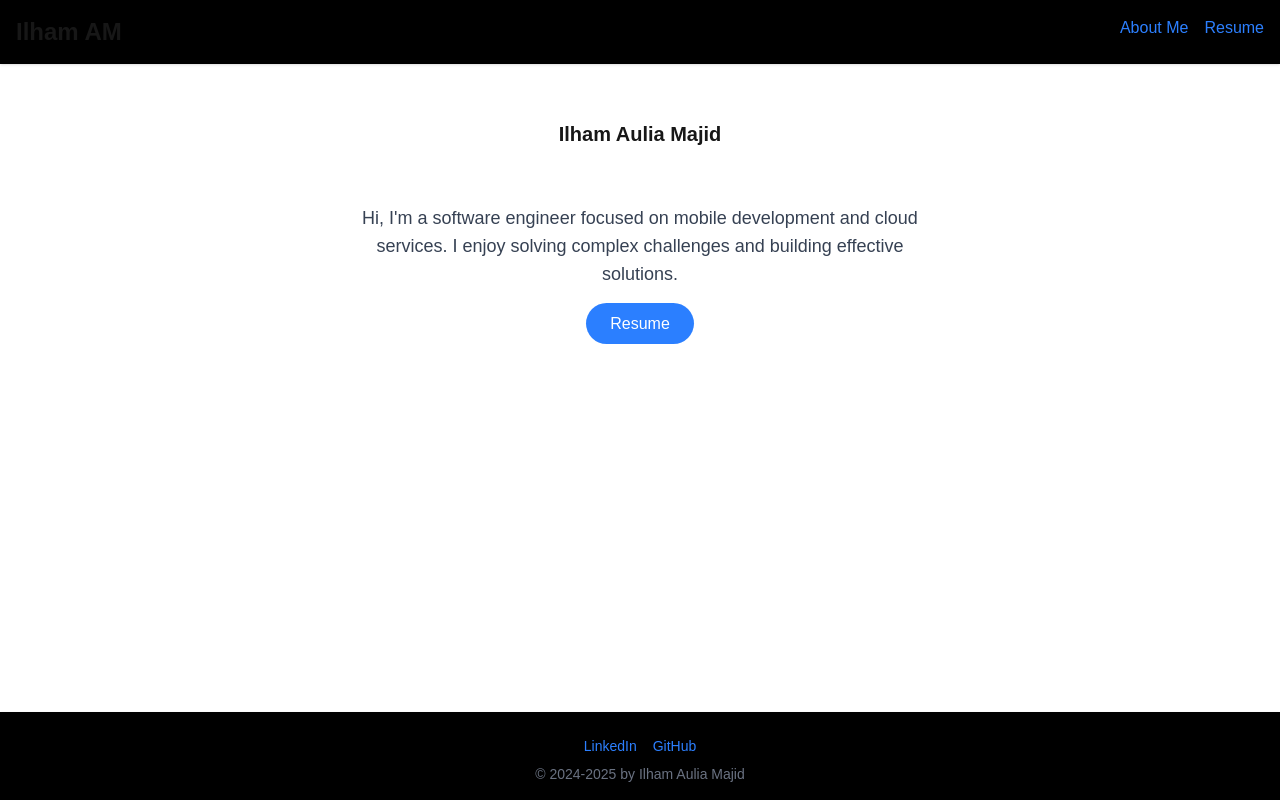
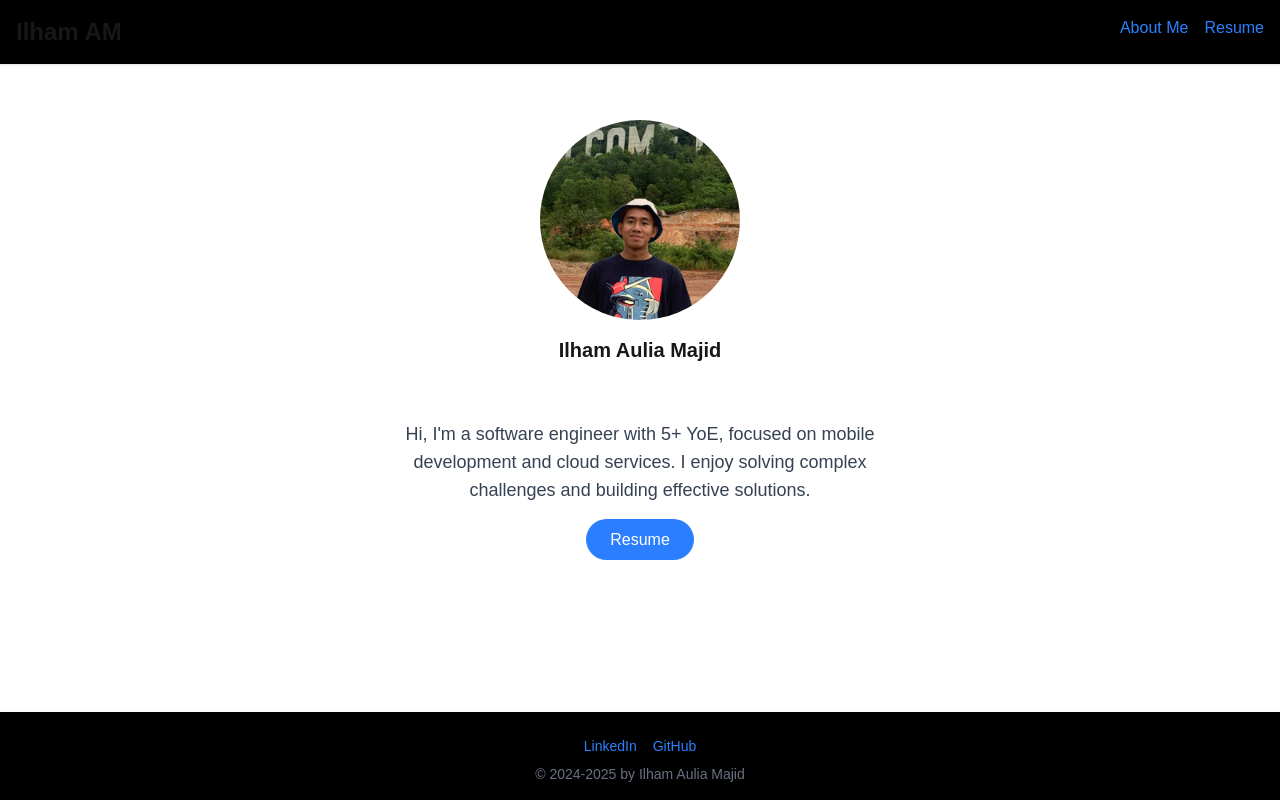
Before and after one commit to ilaumjd/profile, a Next.js app: page / in a window 1280 px wide. Built offline with nearby package versions, Linux system fonts and the light colour scheme.

Commit message:
add photo

```diff
--- a/src/app/page.tsx
+++ b/src/app/page.tsx
@@ -6,6 +6,13 @@ import { accounts } from "./_utils/accounts";
 export default function Home() {
   return (
     <section className="text-center mt-10">
+      <Image
+        src="/assets/photo.jpg"
+        alt={""}
+        className="w-50 h-50 rounded-full mx-auto"
+        width={1000}
+        height={1000}
+      />
       <h3 className="text-xl font-semibold mt-4">Ilham Aulia Majid</h3>
       <div className="flex justify-center mt-4 space-x-4">
         {accounts.map((account) => (
@@ -20,8 +27,8 @@ export default function Home() {
           </Link>
         ))}
       </div>
-      <p className="text-lg text-gray-700 mt-4 max-w-xl mx-auto">
-        {`Hi, I'm a software engineer focused on mobile development and cloud services. I enjoy solving complex challenges and building effective solutions.`}
+      <p className="text-lg text-gray-700 mt-4 max-w-lg mx-auto">
+        {`Hi, I'm a software engineer with ${new Date().getFullYear() - 2020}+ YoE, focused on mobile development and cloud services. I enjoy solving complex challenges and building effective solutions.`}
       </p>
       <div className="mt-6">
         <a
```
Also changed, not shown: public/assets/photo.jpg (added).
